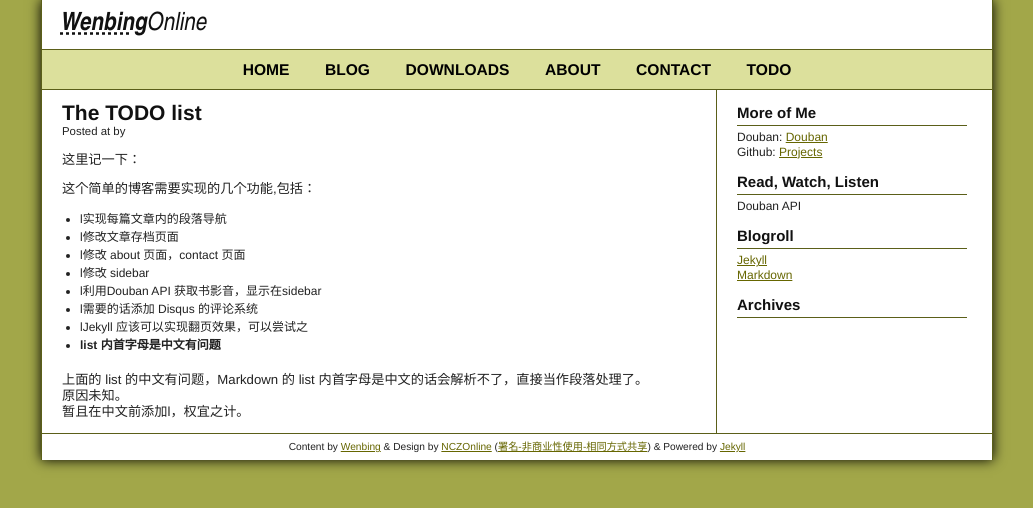
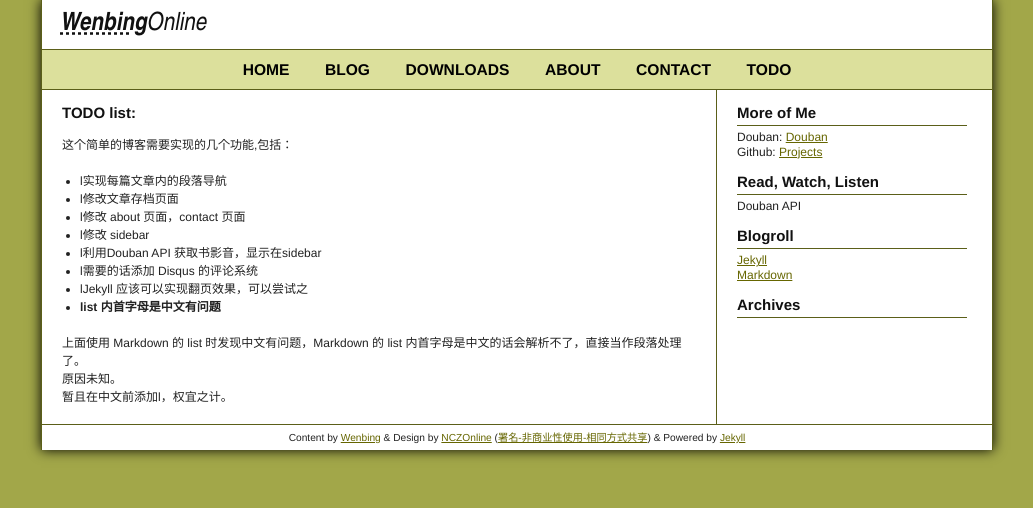
Before and after one commit to GunioRobot/wenbing.github.com, a Jekyll site: the page built from todo.markdown, in a window 1280 px wide. Shown: the top 508 px of the page, without its empty margins (123-1156 px from the left). Built offline with Jekyll 4.4.1, drawn with Linux system fonts in a browser that asks for light colours; Markdown is read by kramdown in place of the engine named in the settings.

Commit message:
modify todo

```diff
--- a/todo.markdown
+++ b/todo.markdown
@@ -1,10 +1,11 @@
 ---
-layout: blog-post
+layout: blog
 title: The TODO list
 excerpt: 这个简单的博客需要实现的几个功能，包括：1. 实现每篇文章内的段落导航 2. 修改文章存档页面 3. Jekyll 应该可以实现翻页效果，可以尝试之[...]
 ---
 
-这里记一下：
+TODO list:
+----------
 
 这个简单的博客需要实现的几个功能,包括：
 * l实现每篇文章内的段落导航
@@ -16,6 +17,6 @@ excerpt: 这个简单的博客需要实现的几个功能，包括：1. 实现
 * lJekyll 应该可以实现翻页效果，可以尝试之
 * __list 内首字母是中文有问题__
 
-上面的 list 的中文有问题，Markdown 的 list 内首字母是中文的话会解析不了，直接当作段落处理了。
+上面使用 Markdown 的 list 时发现中文有问题，Markdown 的 list 内首字母是中文的话会解析不了，直接当作段落处理了。
 原因未知。
 暂且在中文前添加l，权宜之计。
```
